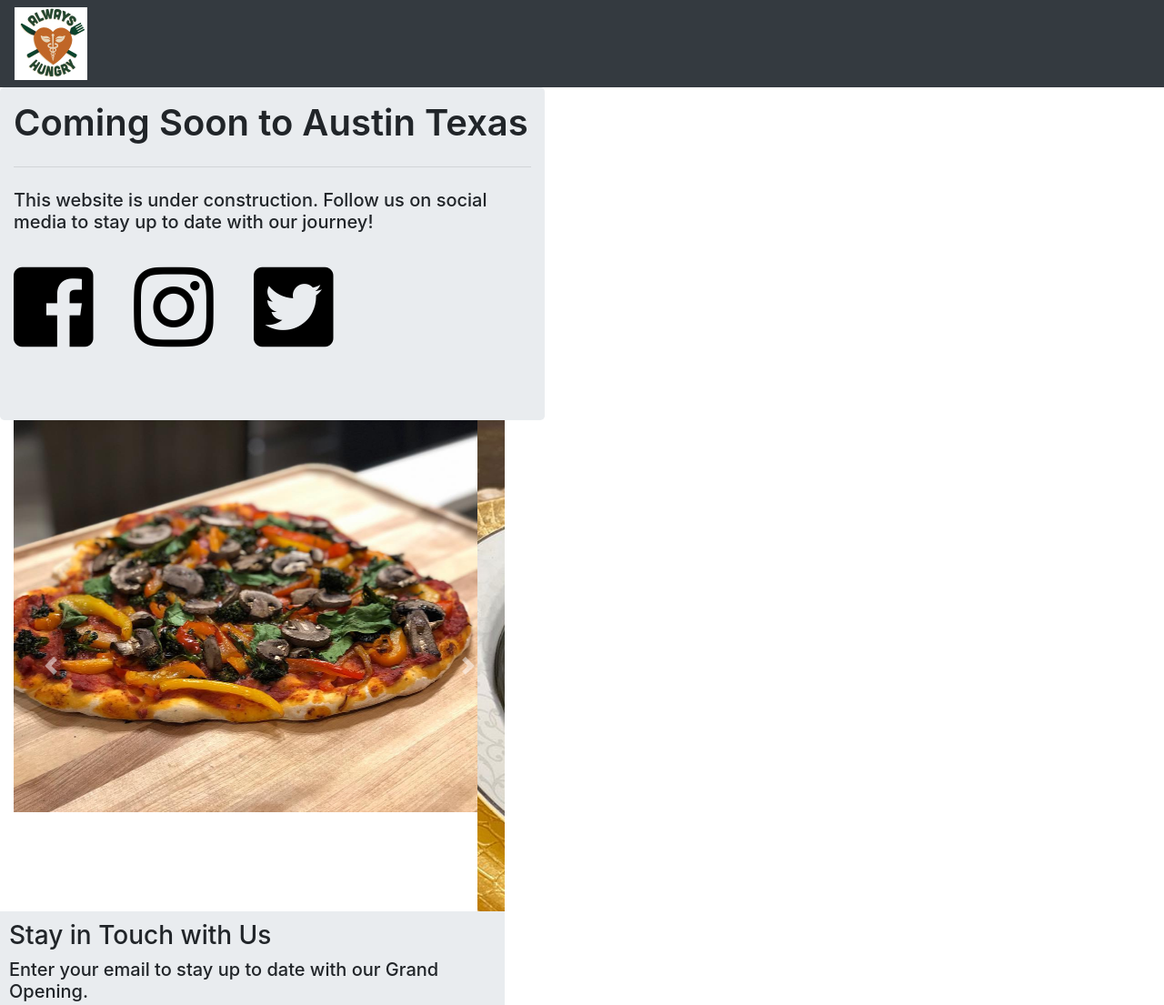
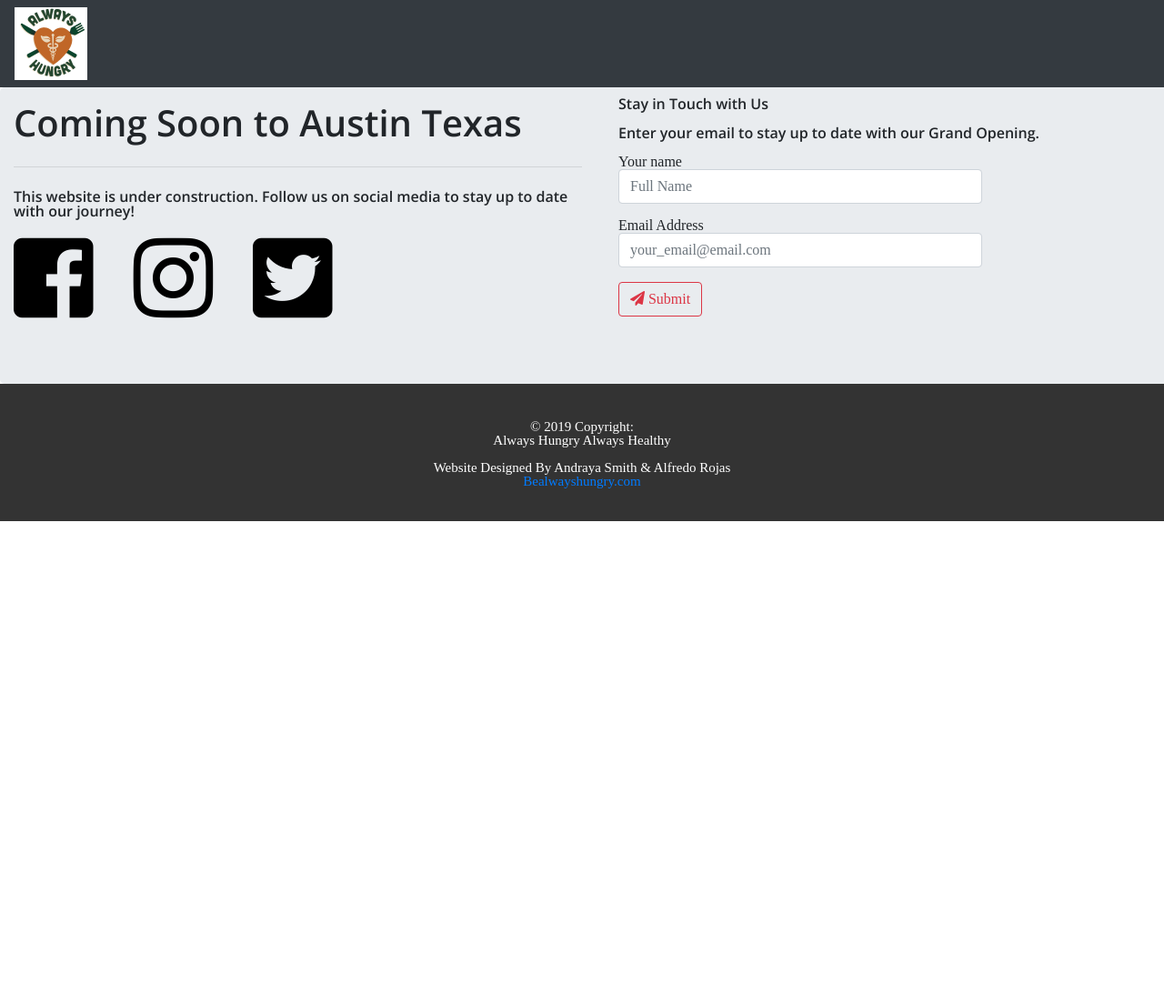
Before and after one commit to andrayayay/AlwaysHungryConstruction, a plain HTML site: page always-hungry.html in a window 1280 px wide. Shown: the top 1105 px of the page at 91% size. After the commit the page ends 800 px from the top, so only its background shows below. Drawn offline with nearby package versions, Linux system fonts and the light colour scheme; files that its build step writes are made by us from their sources.

Commit message:
almost where i want it

```diff
--- a/CSS/style.css
+++ b/CSS/style.css
@@ -1,10 +1,9 @@
-
+/* NAV BAR */
 .navbar{
     width: 100%;
     background: #333333;
 
 }
-
 
 #logo {
     margin-right: 20px;
@@ -19,19 +18,21 @@
     font: bold;
 }
 
-#header{
-    font-weight: 600;
-    font-display: bold;
-    font-size: 40px;
+
+/* FONT */
+
+h1{
+    font-family: 'Open Sans', sans-serif;
+}
+h3{
+    font-family: 'Open Sans', sans-serif;
 }
 
-.container{
-    padding-left: 0px;
-    padding-right: 0px;
-    margin: 0px;
-    /* height: 1000px; */
+h4{
+    font-family: 'Open Sans', sans-serif;
 }
 
+/* CONTAINERS */
 
 #coming-soon{
     margin: 0px;
@@ -42,6 +43,7 @@
 #contact{
     /* margin: 0px; */
     height: 100%;
+    padding-left: 40px;
 
 }
 
@@ -49,9 +51,7 @@
     width: 400px;
 }
 
-.carousel{
-    margin: 0;
-}
+/* FOOTER */
 
 footer{
     background: #333333;
@@ -59,9 +59,11 @@ footer{
     font-weight: 400;
     text-align: center;
     font-size: 15px;
+    padding: 20px;
 
 }
 
+/* SOCIAL MEDIA ICONS  */
 
 #facebook,
 #instagram,
--- a/always-hungry.html
+++ b/always-hungry.html
@@ -8,15 +8,17 @@
     <link rel="stylesheet" href="https://stackpath.bootstrapcdn.com/bootstrap/4.3.1/css/bootstrap.min.css" integrity="sha384-ggOyR0iXCbMQv3Xipma34MD+dH/1fQ784/j6cY/iJTQUOhcWr7x9JvoRxT2MZw1T" crossorigin="anonymous">
     <link href="https://fonts.googleapis.com/css?family=Oleo+Script:400,700" rel="stylesheet">
     <link rel="stylesheet" href="https://use.fontawesome.com/releases/v5.7.2/css/all.css" integrity="sha384-fnmOCqbTlWIlj8LyTjo7mOUStjsKC4pOpQbqyi7RrhN7udi9RwhKkMHpvLbHG9Sr" crossorigin="anonymous">
-    <link rel="stylesheet" type="text/css" media="screen" href="./style.css" />
-    <link rel="stylesheet" type="text/css" media="screen" href="./mediaQuery.css" />
+    <link rel="stylesheet" type="text/css" media="screen" href="./CSS/reset.css" />
+    <link rel="stylesheet" type="text/css" media="screen" href="./CSS/style.css" />
+    <link href="https://fonts.googleapis.com/css?family=Open+Sans:600" rel="stylesheet">
+    <link rel="stylesheet" type="text/css" media="screen" href="./CSS/mediaQuery.css" />
 </head>
 
 <body>
     <div class="row">
         <div class="col-md-12">
             <nav class="navbar navbar-expand-lg navbar-dark bg-dark">
-                <img src="./images/logo.jpg" width="80" height="80" alt="logo" id="logo">
+                <img src="./images/logo1.jpg" width="80" height="80" alt="logo" id="logo">
                 <a class="navbar-brand" href="./always-hungry.html"></a>
                     <button class="navbar-toggler" type="button" data-toggle="collapse" data-target="#navbarSupportedContent" aria-controls="navbarSupportedContent" aria-expanded="false" aria-label="Toggle navigation">
                         <span class="navbar-toggler-icon"></span>
@@ -45,15 +47,13 @@
     </div>
 </div>
 
-<div class="container">
 <div class="row no-gutters">
-    <div class="col-lg-6 padding-0">
-        <div class="container" id="coming">
+    <div class="col-md-6 padding-0">
         <div class="jumbotron" id="coming-soon">
             <h1 class="display-4" id="header">Coming Soon to Austin Texas</h1>
                 <!-- <p class="lead">This is a simple hero unit, a simple jumbotron-style component for calling extra attention to featured content or information.</p> -->
                 <hr class="my-4">
-            <h5>This website is under construction. Follow us on social media to stay up to date with our journey!</h5>
+                <h4>This website is under construction. Follow us on social media to stay up to date with our journey!</h4>
                 <!-- <a class="btn btn-primary btn-lg" href="#" role="button">Learn more About Our Mission</a> -->
                 <br>
                 <a href="https://www.facebook.com/bealwayshungry/" target="_blank"><i class="fab fa-facebook-square" id="facebook"></i></a>
@@ -62,53 +62,20 @@
                 <br><br>
         </div>
     </div>
-</div>
-</div>
+
 
     <div class="col-md-6 padding-0">
-            <div class="container">
-            <div id="carousel" class="carousel slide" data-ride="carousel">
-                <ol class="carousel-indicators">
-                    <li data-target="#carouselExampleIndicators" data-slide-to="0" class="active"></li>
-                    <li data-target="#carouselExampleIndicators" data-slide-to="1"></li>
-                    <li data-target="#carouselExampleIndicators" data-slide-to="2"></li>
-                </ol>
-
-                <div class="carousel-inner">
-                    <div class="carousel-item active">
-                        <img class="d-block w-100" src="./images/pizza1.jpg" alt="Pizza">
-                    </div>
-                    <div class="carousel-item">
-                        <img class="d-block w-100" src="./images/soup1.jpg" alt="Soup">
-                    </div>
-                    <div class="carousel-item">
-                        <img class="d-block w-100" src="./images/logo1.jpg" alt="Logo">
-                    </div>
-                </div>
-
-                <a class="carousel-control-prev" href="#carouselExampleIndicators" role="button" data-slide="prev">
-                    <span class="carousel-control-prev-icon" aria-hidden="true"></span>
-                    <span class="sr-only">Previous</span>
-                </a>
-
-                <a class="carousel-control-next" href="#carouselExampleIndicators" role="button" data-slide="next">
-                    <span class="carousel-control-next-icon" aria-hidden="true"></span>
-                    <span class="sr-only">Next</span>
-                </a>
-            </div>
-        </div>
-    </div>
-
-<div class="row">
-    <div class="col-md-6 padding-0">
-        <div class="container">
         <div class="jumbotron jumbotron-fluid" id="contact">
-                <h3 class="section-header">Stay in <span class="content-header wow fadeIn " data-wow-delay="0.2s" data-wow-duration="2s"> Touch with Us</span></h3>
-                <h5>Enter your email to stay up to date with our Grand Opening.</h5>
+            <h1 class="section-header">Stay in <span class="content-header wow fadeIn " data-wow-delay="0.2s" data-wow-duration="2s"> Touch with Us</span></h1>
+            <br>
+            <h3>Enter your email to stay up to date with our Grand Opening.</h3>
+            <br>
             <label for="exampleInputUsername">Your name</label>
+            <br>
             <input type="text" class="form-control" id="" placeholder="Full Name">
             <br>
             <label for="exampleInputEmail">Email Address</label>
+            <br>
             <input type="email" class="form-control" id="exampleInputEmail" placeholder="your_email@email.com">
             <br>
             <button type="button" class="btn btn-outline-danger submit"><i class="fa fa-paper-plane" aria-hidden="true"></i> Submit </button>
@@ -118,16 +85,16 @@
 </div>
 
 
-
-
 <div class="row">
     <div class="col-md-12">
         <!-- Footer -->
 <footer class="page-footer font-small special-color-dark pt-4">
 
         <!-- Copyright -->
-        <div class="footer-copyright text-center py-3">© 2019 Copyright: Always Hungry Always Healthy
+        <div class="footer-copyright text-center py-3">© 2019 Copyright:
             <br>
+            Always Hungry Always Healthy
+            <br><br>
             Website Designed By Andraya Smith & Alfredo Rojas
             <br>
           <a href="http://bealwayshungry.com/"> Bealwayshungry.com</a>
```
Lines whose indentation alone changed are shown as unchanged.
